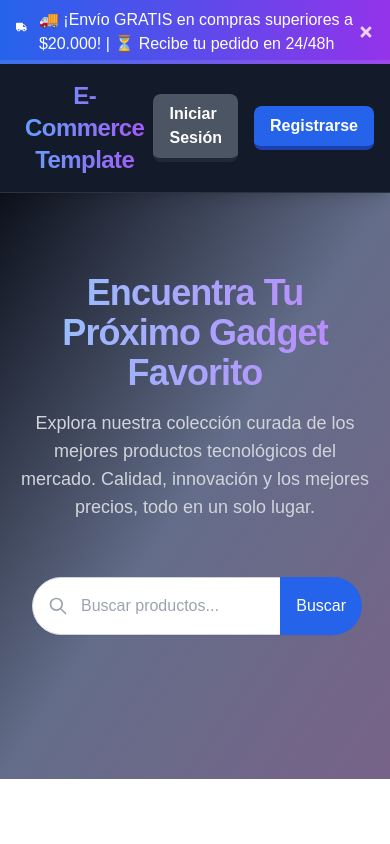
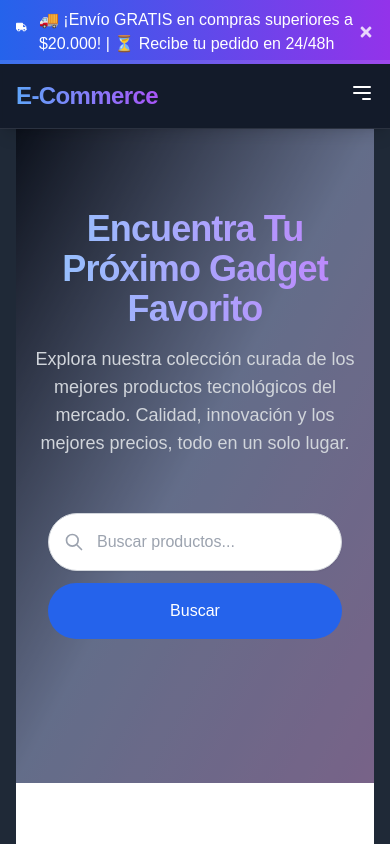
Before and after one commit to C0d3Drak3/ecommerce-template, a Next.js app: page / in a window 390 px wide. Shown: the top 844 px of the page. Built offline with nearby package versions, Linux system fonts and the light colour scheme; no server answers; the database is empty.

Commit message:
responsive

```diff
--- a/src/app/layout.tsx
+++ b/src/app/layout.tsx
@@ -37,7 +37,7 @@ export default function RootLayout({
           <CartProvider>
             <ShippingBanner />
             <Navbar />
-            <main className="min-h-[calc(100vh-64px)]">
+            <main className="min-h-[calc(100vh-64px)] max-w-[700px] md:max-w-7xl mx-auto px-4">
               {children}
             </main>
             <Footer />
--- a/src/components/CardContainer.tsx
+++ b/src/components/CardContainer.tsx
@@ -26,7 +26,7 @@ const CardContainer: React.FC<CardContainerProps> = ({ products, title }) => {
       {title && (
         <h2 className="text-2xl font-bold mb-6 text-gray-800">{title}</h2>
       )}
-      <div className="grid grid-cols-1 sm:grid-cols-2 lg:grid-cols-3 xl:grid-cols-4 gap-6">
+      <div className="grid grid-cols-2 md:grid-cols-4 gap-3 md:gap-6">
         {products.map((product) => (
           <div key={product.id} className="min-h-[300px]">
             <ProductCard {...product} />
--- a/src/components/Navbar.tsx
+++ b/src/components/Navbar.tsx
@@ -10,6 +10,7 @@ function NavbarContent() {
   const router = useRouter();
   const { user, isLoading, logout } = useAuth();
   const { items, openModal } = useCart();
+  const [isOpen, setIsOpen] = useState(false);
 
   const handleLogout = async () => {
     try {
@@ -21,7 +22,6 @@ function NavbarContent() {
   };
 
   const handleHomeClick = () => {
-    // Limpiar la URL y forzar un refresh completo para reiniciar el estado
     window.location.href = '/';
   };
 
@@ -31,28 +31,16 @@ function NavbarContent() {
   const greenButtonClasses = `${baseButtonClasses} bg-green-600 border-green-800 hover:bg-green-500 active:border-green-700 focus:ring-green-500`;
   const redButtonClasses = `${baseButtonClasses} bg-red-600 border-red-800 hover:bg-red-500 active:border-red-700 focus:ring-red-500`;
 
-  return (
-    <nav className="sticky top-0 z-50 bg-gray-900/80 backdrop-blur-sm text-white p-4 shadow-lg border-b border-white/10">
-      <div className="max-w-7xl mx-auto flex justify-between items-center">
-        <button
-          onClick={handleHomeClick}
-          className="text-2xl font-extrabold tracking-tight text-transparent bg-clip-text bg-gradient-to-r from-blue-400 to-purple-500 hover:opacity-90 transition-opacity"
-        >
-          E-Commerce Template
-        </button>
-
-        <div className="flex items-center space-x-4">
+  const navLinks = (
+    <div className={`flex flex-col md:flex-row items-center md:space-x-4 space-y-4 md:space-y-0 w-full md:w-auto`}>
       {isLoading ? (
-            <div className="animate-pulse flex space-x-4">
-              <div className="h-10 w-24 bg-gray-700 rounded-lg"></div>
-              <div className="h-10 w-24 bg-gray-700 rounded-lg"></div>
+        <div className="animate-pulse flex flex-col md:flex-row space-y-4 md:space-y-0 md:space-x-4">
+          <div className="h-10 w-32 bg-gray-700 rounded-lg"></div>
+          <div className="h-10 w-32 bg-gray-700 rounded-lg"></div>
         </div>
       ) : user ? (
         <>
-              <button
-                onClick={openModal}
-                className={`${primaryButtonClasses} relative`}
-              >
+          <button onClick={openModal} className={`${primaryButtonClasses} relative w-full md:w-auto`}>
             🛒 Carrito
             {items.length > 0 && (
               <span className="absolute -top-2 -right-2 bg-red-500 text-white text-xs w-5 h-5 rounded-full flex items-center justify-center ring-2 ring-gray-900">
@@ -60,45 +48,43 @@ function NavbarContent() {
               </span>
             )}
           </button>
-              <Link
-                href="/account"
-                className={secondaryButtonClasses}
-              >
-                Mi Cuenta
-              </Link>
+          <Link href="/account" className={`${secondaryButtonClasses} w-full md:w-auto text-center`}>Mi Cuenta</Link>
           {user.role === 'ADMIN' && (
-                <Link
-                  href="/admin"
-                  className={greenButtonClasses}
-                >
-                  Panel Admin
-                </Link>
+            <Link href="/admin" className={`${greenButtonClasses} w-full md:w-auto text-center`}>Panel Admin</Link>
           )}
-              <button
-                onClick={handleLogout}
-                className={redButtonClasses}
-              >
-                Cerrar Sesión
-              </button>
+          <button onClick={handleLogout} className={`${redButtonClasses} w-full md:w-auto`}>Cerrar Sesión</button>
         </>
       ) : (
         <>
-              <Link
-                href="/login"
-                className={secondaryButtonClasses}
-              >
-                Iniciar Sesión
-              </Link>
-              <Link
-                href="/register"
-                className={primaryButtonClasses}
-              >
-                Registrarse
-              </Link>
+          <Link href="/login" className={`${secondaryButtonClasses} w-full md:w-auto text-center`}>Iniciar Sesión</Link>
+          <Link href="/register" className={`${primaryButtonClasses} w-full md:w-auto text-center`}>Registrarse</Link>
         </>
       )}
     </div>
+  );
+
+  return (
+    <nav className="sticky top-0 z-50 bg-gray-900/80 backdrop-blur-sm text-white p-4 shadow-lg border-b border-white/10">
+      <div className="max-w-7xl mx-auto flex justify-between items-center">
+        <button onClick={handleHomeClick} className="text-2xl font-extrabold tracking-tight text-transparent bg-clip-text bg-gradient-to-r from-blue-400 to-purple-500 hover:opacity-90 transition-opacity">
+          E-Commerce
+        </button>
+        <div className="hidden md:flex md:items-center md:space-x-4">
+          {navLinks}
         </div>
+        <div className="md:hidden">
+          <button onClick={() => setIsOpen(!isOpen)} className="text-white focus:outline-none">
+            <svg className="w-6 h-6" fill="none" stroke="currentColor" viewBox="0 0 24 24" xmlns="http://www.w3.org/2000/svg">
+              <path strokeLinecap="round" strokeLinejoin="round" strokeWidth="2" d={isOpen ? 'M6 18L18 6M6 6l12 12' : 'M4 6h16M4 12h16m-7 6h7'}></path>
+            </svg>
+          </button>
+        </div>
+      </div>
+      {isOpen && (
+        <div className="md:hidden mt-4">
+          {navLinks}
+        </div>
+      )}
     </nav>
   );
 }
--- a/src/components/SearchFilters.tsx
+++ b/src/components/SearchFilters.tsx
@@ -10,7 +10,6 @@ interface SearchFiltersProps {
 const SearchFilters: React.FC<SearchFiltersProps> = ({ onSearch }) => {
   const searchParams = useSearchParams();
   const [searchTerm, setSearchTerm] = useState(searchParams.get('search') || '');
-  const [isFocused, setIsFocused] = useState(false);
 
   const handleSearch = useCallback((e: React.FormEvent) => {
     e.preventDefault();
@@ -26,68 +25,22 @@ const SearchFilters: React.FC<SearchFiltersProps> = ({ onSearch }) => {
 
   return (
     <div className="w-full max-w-3xl mx-auto px-4 py-6">
-      <form onSubmit={handleSearch} className="relative">
-        <motion.div
-          className="relative"
-          initial={false}
-          animate={{
-            scale: isFocused ? 1.01 : 1,
-          }}
-          transition={{
-            type: 'spring',
-            stiffness: 400,
-            damping: 20
-          }}
-        >
-          <AnimatePresence>
-            {isFocused && (
-              <motion.div
-                className="absolute -inset-1 bg-gradient-to-r from-blue-400 to-purple-500 rounded-full opacity-0"
-                style={{
-                  filter: 'blur(12px)',
-                  zIndex: -1
-                }}
-                initial={{ opacity: 0, scale: 0.98 }}
-                animate={{ opacity: 0.8, scale: 1.03 }}
-                exit={{ opacity: 0, scale: 0.98 }}
-                transition={{
-                  duration: 0.4,
-                  ease: 'easeInOut'
-                }}
-              />
-            )}
-          </AnimatePresence>
-
+      <form onSubmit={handleSearch} className="flex flex-col md:flex-row gap-3 md:gap-0 w-full">
+        <div className="relative w-full">
+          <div className="absolute left-4 top-1/2 transform -translate-y-1/2 text-gray-400 z-10">
+            <svg xmlns="http://www.w3.org/2000/svg" className="h-5 w-5" fill="none" viewBox="0 0 24 24" stroke="currentColor">
+              <path strokeLinecap="round" strokeLinejoin="round" strokeWidth={2} d="M21 21l-6-6m2-5a7 7 0 11-14 0 7 7 0 0114 0z" />
+            </svg>
+          </div>
           <input
             type="text"
             value={searchTerm}
             onChange={(e) => setSearchTerm(e.target.value)}
             onKeyDown={handleKeyDown}
-            onFocus={() => setIsFocused(true)}
-            onBlur={() => setIsFocused(false)}
-            className="relative w-full p-4 pl-12 pr-20 text-gray-700 bg-white border border-gray-300 rounded-full shadow-sm focus:outline-none focus:ring-2 focus:ring-blue-500 focus:border-transparent transition-all duration-200 z-10"
+            className="w-full p-4 pl-12 pr-12 text-gray-700 bg-white border border-gray-300 rounded-full md:rounded-r-none shadow-sm focus:outline-none focus:ring-2 focus:ring-blue-500 focus:border-transparent transition-all"
             placeholder="Buscar productos..."
             aria-label="Buscar productos"
           />
-          <div className="absolute left-4 top-1/2 transform -translate-y-1/2 text-gray-400 z-20">
-            <motion.svg
-              xmlns="http://www.w3.org/2000/svg"
-              className="h-5 w-5"
-              fill="none"
-              viewBox="0 0 24 24"
-              stroke="currentColor"
-              animate={{
-                scale: isFocused ? 1.2 : 1,
-                rotate: isFocused ? [0, 10, -10, 0] : 0,
-              }}
-              transition={{
-                scale: { duration: 0.2 },
-                rotate: { duration: 0.4 }
-              }}
-            >
-              <path strokeLinecap="round" strokeLinejoin="round" strokeWidth={2} d="M21 21l-6-6m2-5a7 7 0 11-14 0 7 7 0 0114 0z" />
-            </motion.svg>
-          </div>
           <AnimatePresence>
             {searchTerm && (
               <motion.button
@@ -96,12 +49,11 @@ const SearchFilters: React.FC<SearchFiltersProps> = ({ onSearch }) => {
                   setSearchTerm('');
                   onSearch('');
                 }}
-                className="absolute right-20 top-1/2 transform -translate-y-1/2 text-gray-400 hover:text-gray-600 z-20"
+                className="absolute right-4 top-1/2 transform -translate-y-1/2 text-gray-400 hover:text-gray-600 z-10"
                 aria-label="Limpiar búsqueda"
-                initial={{ opacity: 0, x: 10, y: -10 }}
-                animate={{ opacity: 1, x: -5, y: -10 }}
-                exit={{ opacity: 0, x: 10, y: -10 }}
-                transition={{ type: 'spring', stiffness: 500, damping: 30 }}
+                initial={{ opacity: 0, scale: 0.8 }}
+                animate={{ opacity: 1, scale: 1 }}
+                exit={{ opacity: 0, scale: 0.8 }}
               >
                 <svg xmlns="http://www.w3.org/2000/svg" className="h-5 w-5" fill="none" viewBox="0 0 24 24" stroke="currentColor">
                   <path strokeLinecap="round" strokeLinejoin="round" strokeWidth={2} d="M6 18L18 6M6 6l12 12" />
@@ -109,19 +61,15 @@ const SearchFilters: React.FC<SearchFiltersProps> = ({ onSearch }) => {
               </motion.button>
             )}
           </AnimatePresence>
+        </div>
         <motion.button
           type="submit"
-            className="absolute top-0 h-full px-4 bg-blue-600 text-white rounded-r-full hover:bg-blue-700 focus:outline-none focus:ring-2 focus:ring-blue-500 focus:ring-offset-2 transition-colors duration-200 z-20 flex items-center justify-center"
-            style={{
-              top: 'calc(50% - 29px)',
-              right: '-4px'
-            }}
+          className="w-full md:w-auto flex-shrink-0 px-6 py-4 bg-blue-600 text-white rounded-full md:rounded-l-none hover:bg-blue-700 focus:outline-none focus:ring-2 focus:ring-blue-500 focus:ring-offset-2 transition-colors"
           whileHover={{ scale: 1.03 }}
           whileTap={{ scale: 0.98 }}
         >
           Buscar
         </motion.button>
-        </motion.div>
       </form>
     </div>
   );
```
Also changed, not shown: src/components/ProductCard.tsx (+9 -9 lines), src/components/Wellcoming.tsx (+7 -7 lines). Lines whose indentation alone changed are shown as unchanged.
